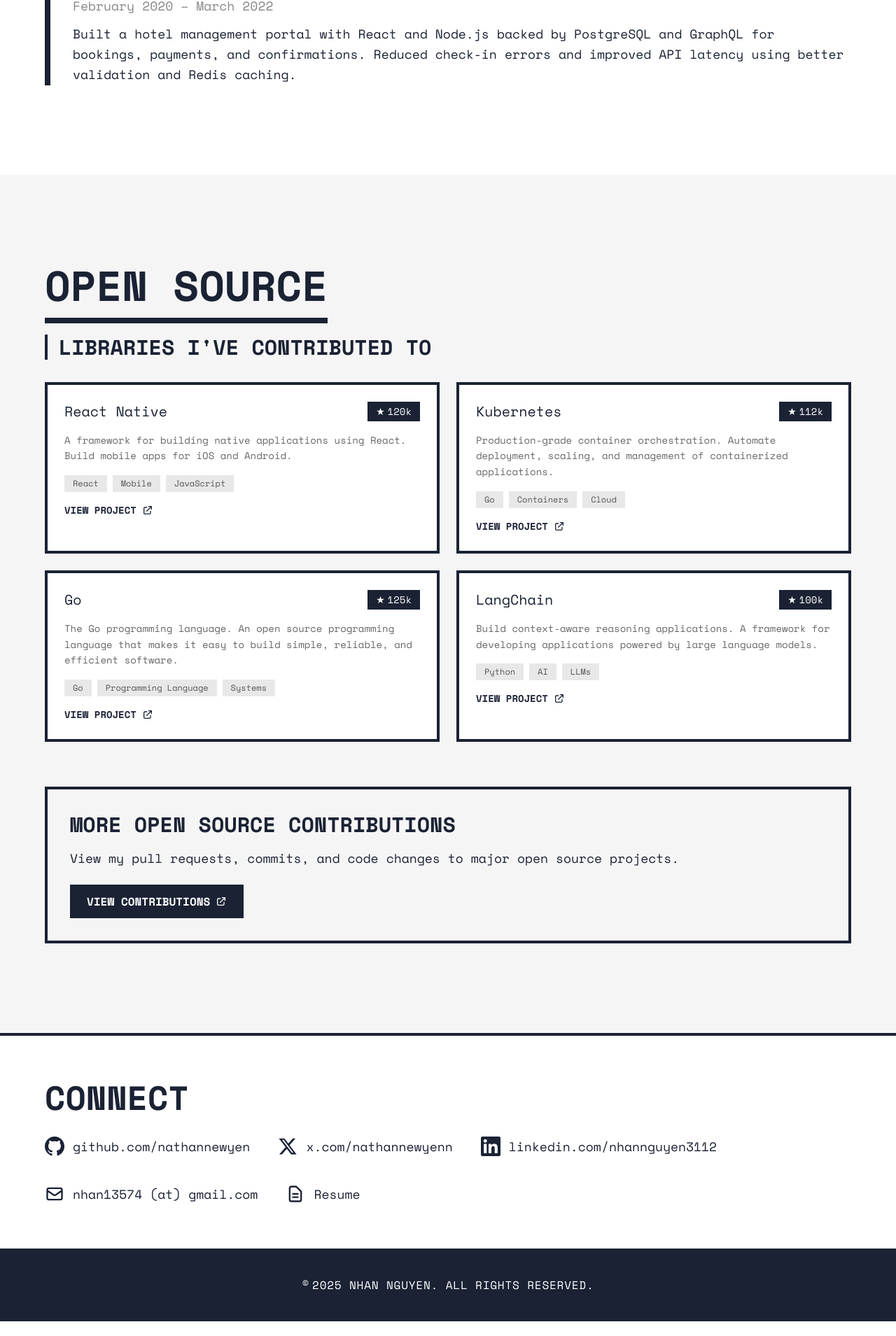
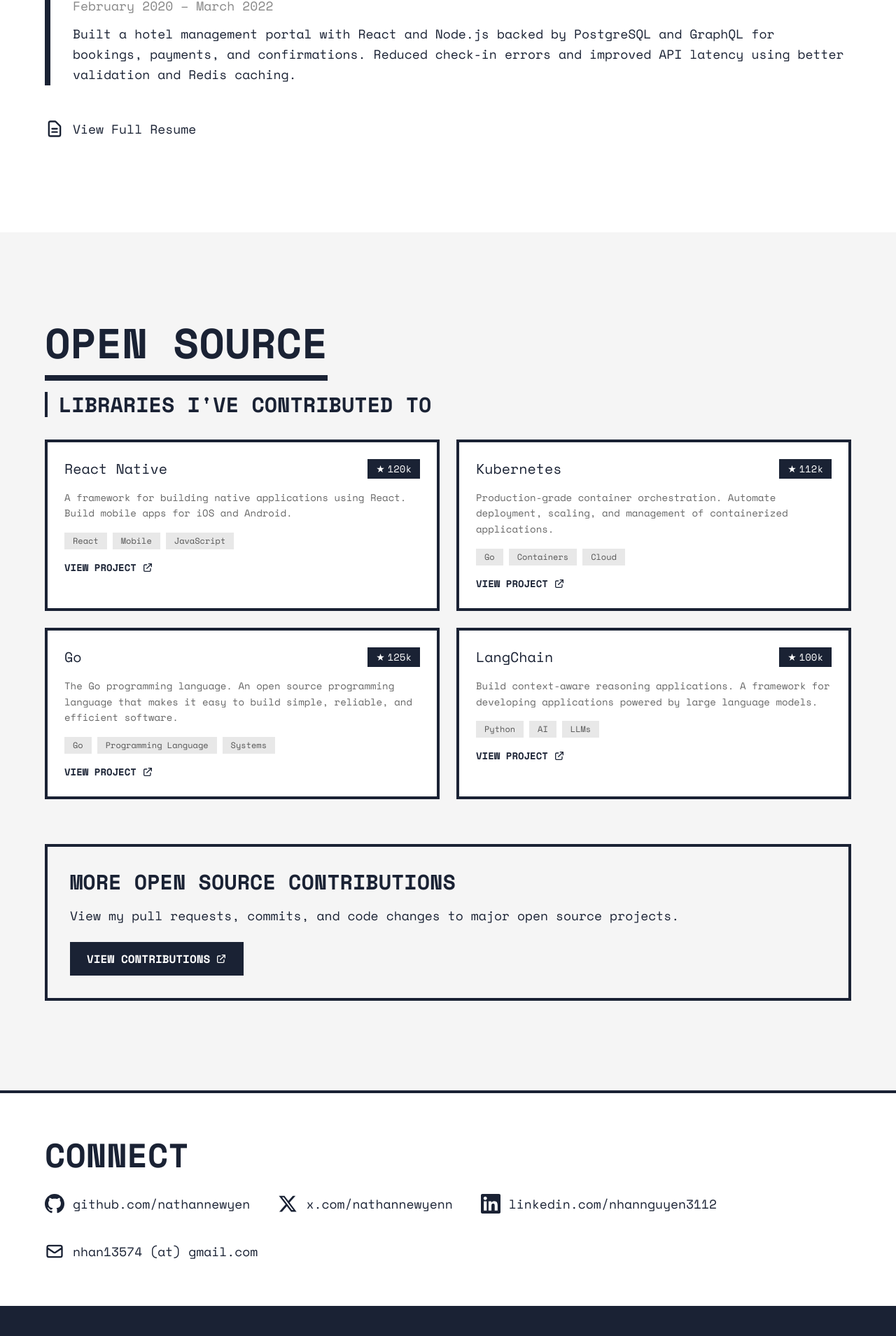
Before and after one commit to nathannewyen/v4, a Next.js app: page / in a window 1280 px wide. Shown: the part 2265-4174 px from the top of the page at 70% size. Before the commit the page ends 4153 px from the top, so only its background shows below. Built offline with nearby package versions, Linux system fonts and the light colour scheme; no server answers.

Commit message:
Move resume link from Connect to Experience section
Place resume link at the bottom of Experience section for better
context - visitors reviewing work history can easily access full resume.

```diff
--- a/src/components/sections/Connect.tsx
+++ b/src/components/sections/Connect.tsx
@@ -1,7 +1,7 @@
 "use client";
 
 import { SOCIAL_LINKS } from "@/constants";
-import { GitHubIcon, XIcon, LinkedInIcon, EmailIcon, DocumentIcon } from "@/components/icons";
+import { GitHubIcon, XIcon, LinkedInIcon, EmailIcon } from "@/components/icons";
 import { useScrollAnimation } from "@/hooks";
 
 // Connect section - Contact links in single line
@@ -51,16 +51,6 @@
             <EmailIcon />
             <span>nhan13574 (at) gmail.com</span>
           </a>
-          {/* Resume link with icon */}
-          <a
-            href="/resume.pdf"
-            target="_blank"
-            rel="noopener noreferrer"
-            className="flex items-center gap-3 text-lg text-[#1A2234] dark:text-white hover:underline transition-colors"
-          >
-            <DocumentIcon />
-            <span>Resume</span>
-          </a>
         </div>
       </div>
     </section>
--- a/src/components/sections/Experience.tsx
+++ b/src/components/sections/Experience.tsx
@@ -2,6 +2,7 @@
 
 import { experience } from "@/data/experience";
 import { useScrollAnimation } from "@/hooks";
+import { DocumentIcon } from "@/components/icons";
 
 // Experience section - Work history with companies and roles
 const Experience = () => {
@@ -67,6 +68,22 @@
             </div>
           ))}
         </div>
+
+        {/* Resume link at bottom of experience section */}
+        <div
+          className={`mt-12 transition-all duration-700 ${isVisible ? "opacity-100 translate-y-0" : "opacity-0 translate-y-8"}`}
+          style={{ transitionDelay: `${experience.length * 150 + 150}ms` }}
+        >
+          <a
+            href="/resume.pdf"
+            target="_blank"
+            rel="noopener noreferrer"
+            className="inline-flex items-center gap-3 text-lg text-[#1A2234] dark:text-white hover:underline transition-colors"
+          >
+            <DocumentIcon />
+            <span>View Full Resume</span>
+          </a>
+        </div>
       </div>
     </section>
   );
```
